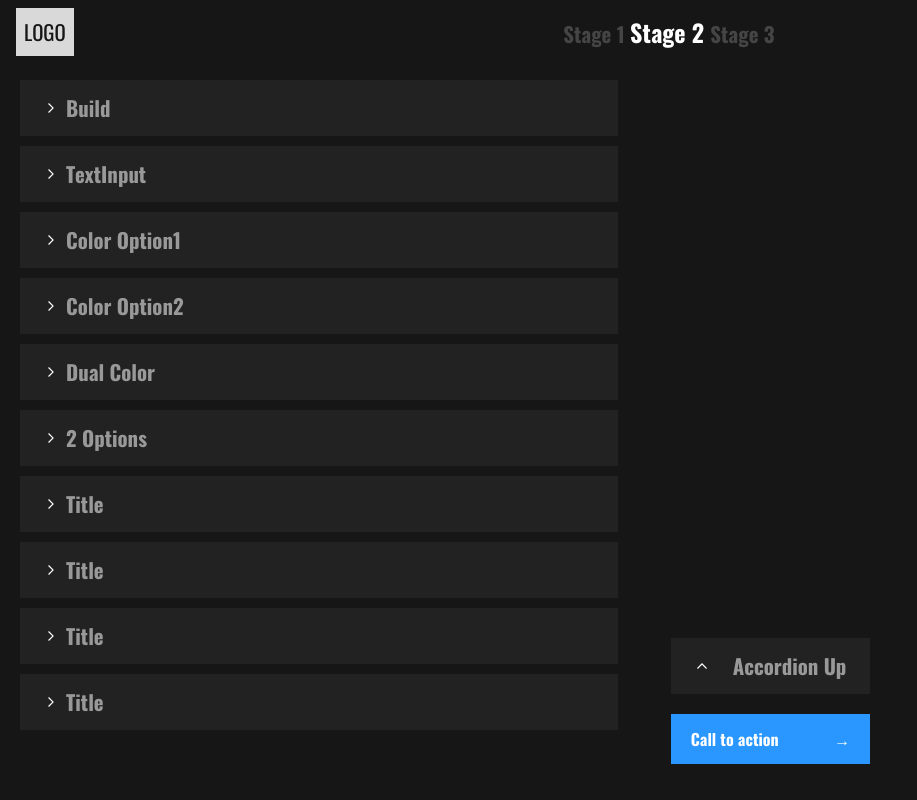
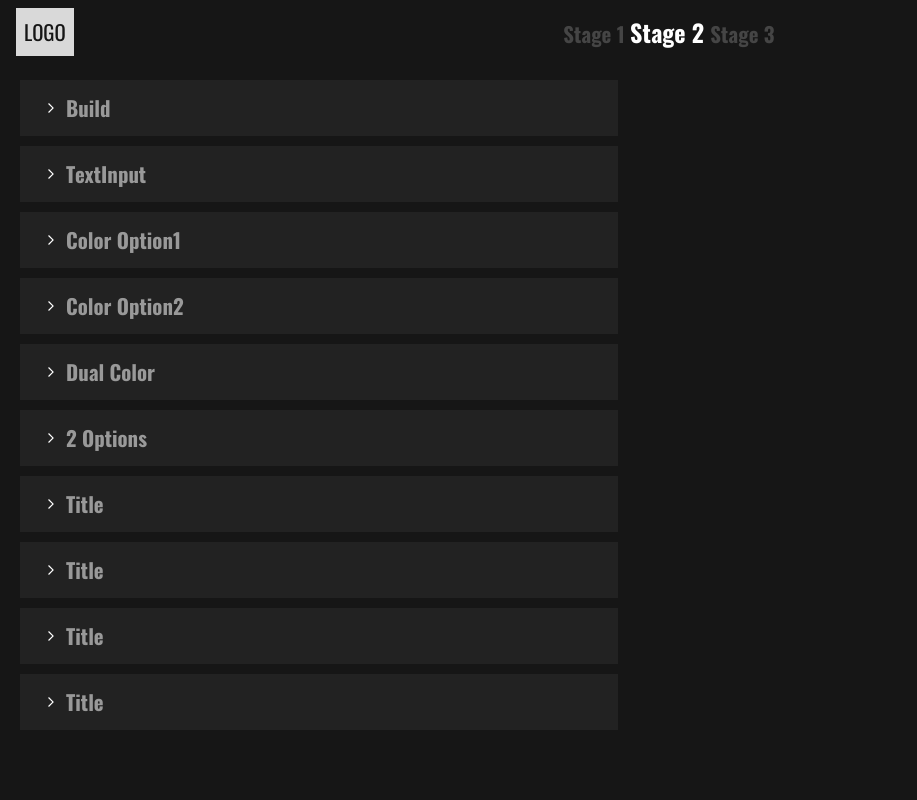
Before and after one commit to berekettussa123/color-builder, a React (Create React App) app: page /stage-two in a window 1280 px wide. Shown: the whole page, without its empty margins (0-917 px from the left). Built offline with nearby package versions, Linux system fonts and the light colour scheme; the HTML template or start-up script is replaced by a standard one.

Commit message:
helosssasakas

```diff
--- a/src/views/components/ui/MainContainer.js
+++ b/src/views/components/ui/MainContainer.js
@@ -15,9 +15,9 @@ function MainContainer(props) {
       {/* <main className={`${accordionOpen&&"hideLeftPanel "} center-panel  px-5`}>
         { props.children }
       </main> */}
-      <div className="right-panel  px-5">
+      {/* <div className="right-panel  px-5">
         { props.rightPanel }
-      </div>
+      </div> */}
     </div>
   );
 }
```
